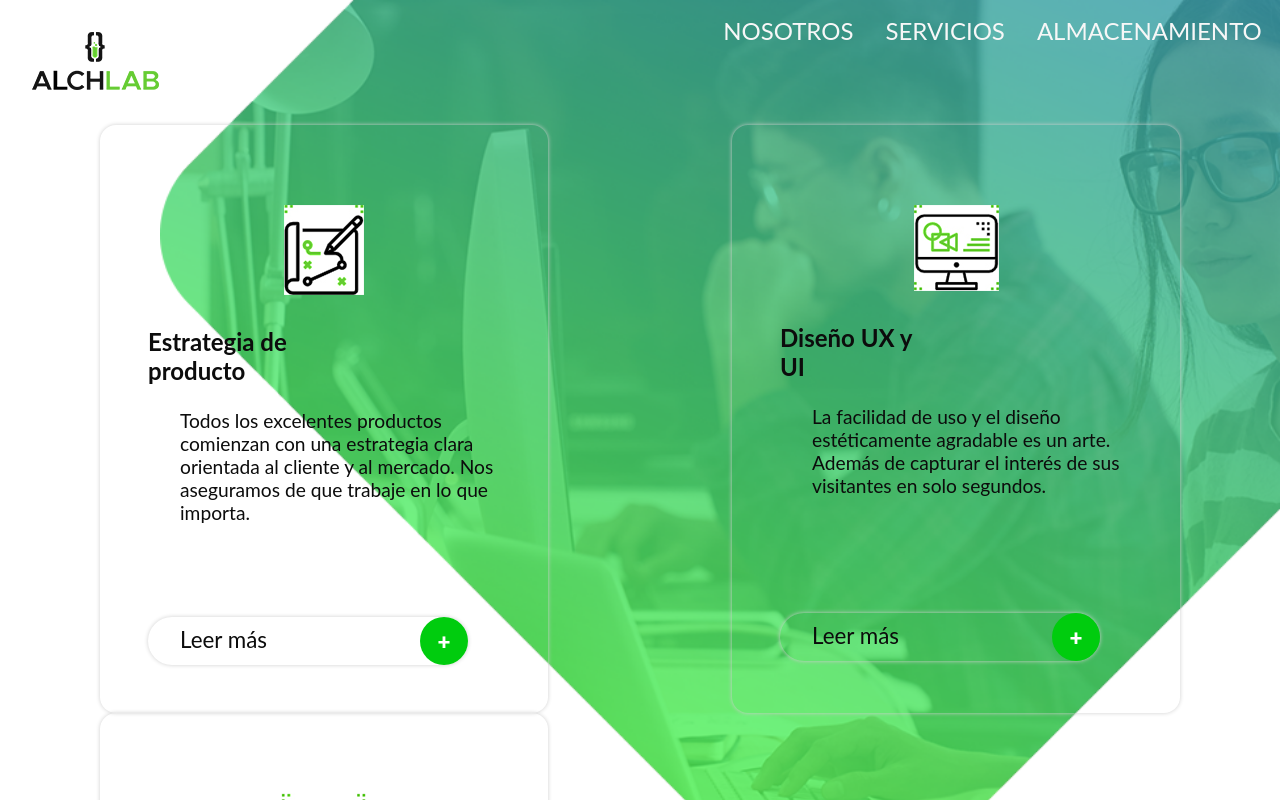
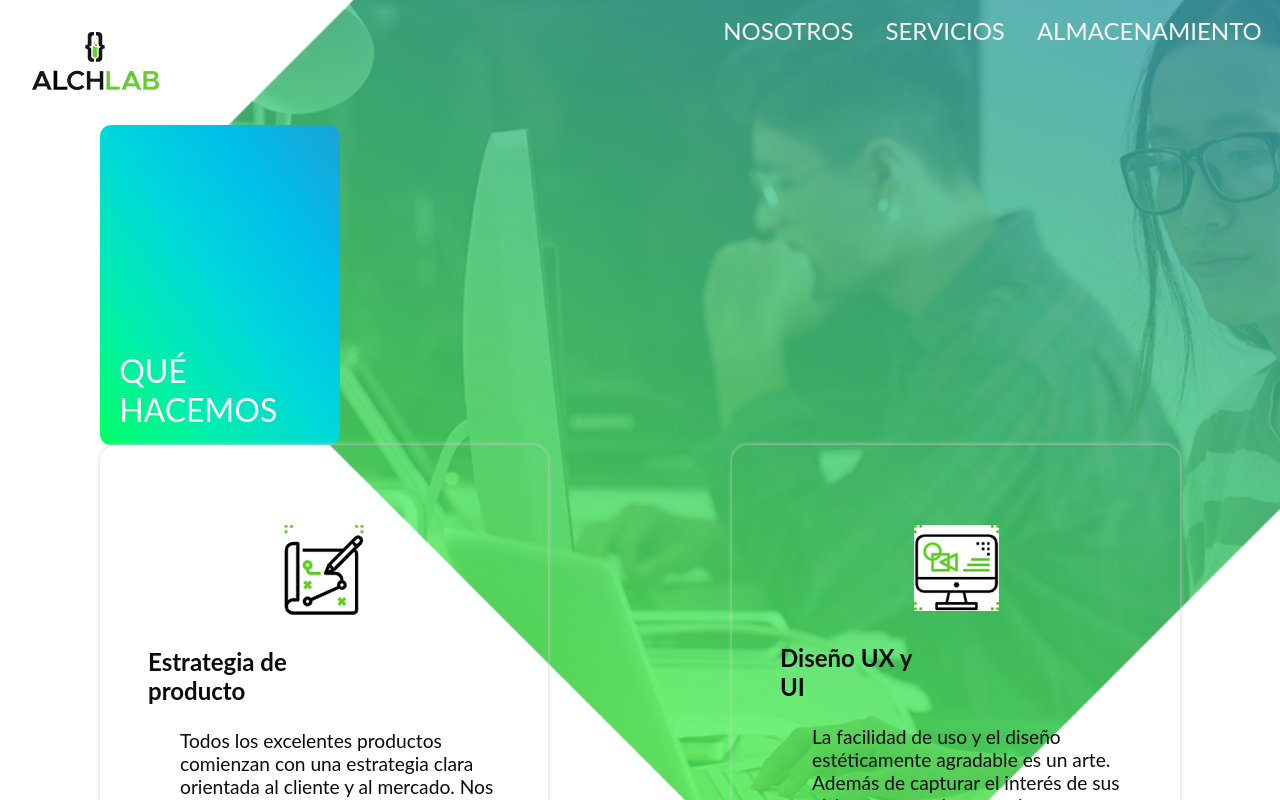
Before and after one commit to Alchlabsac/alchlab-production, a Next.js app: page / in a window 1280 px wide. Shown: the top 800 px of the page. Built offline with nearby package versions, Linux system fonts and the light colour scheme.

Commit message:
:sparkles: [GH-5] Page Title box finished

```diff
--- a/components/UI/Boxes/PageTitleBox/PageTitleBox.js
+++ b/components/UI/Boxes/PageTitleBox/PageTitleBox.js
@@ -0,0 +1,12 @@
+import React from "react";
+import styles from "./PageTitleBox.module.css"
+
+const PageTitleBox = ({ text }) => {
+  return (
+    <div class={styles.pageTitleBox}>
+      <p class={styles.pageTitleBoxText}>{text}</p>
+    </div>
+  );
+};
+
+export default PageTitleBox;
--- /dev/null
+++ b/components/UI/Boxes/PageTitleBox/PageTitleBox.module.css
@@ -0,0 +1,25 @@
+.pageTitleBox {
+  background-image: linear-gradient(
+    to left bottom,
+    #1ba2d8,
+    #00bee9,
+    #00d8db,
+    #00eead,
+    #00ff65
+  );
+  width: 15rem;
+  height: 20rem;
+  border-radius: 0.7rem;
+  text-transform: uppercase;
+  display: flex;
+  flex-direction: column-reverse;
+  color: white;
+  font-weight: bolder;
+  font-size: 2rem;
+  padding: 0 0.6rem 1rem 1.2rem;
+}
+
+.pageTitleBoxText {
+  margin: 0;
+  color: white;
+}
--- a/pages/index.js
+++ b/pages/index.js
@@ -5,13 +5,17 @@ import Button from "../components/UI/Button/Button";
 import Container from "../components/UI/Container/Container";
 import ServiceBox from "../components/UI/Boxes/ServiceBox/ServiceBox";
 import { ServiceBoxItems } from "../components/UI/Boxes/ServiceBox/ServiceBoxItems";
+import PageTitleBox from "../components/UI/Boxes/PageTitleBox/PageTitleBox";
 
 const IndexPage = () => {
   return (
     <Auxiliar>
       <Header />
       <Container>
-        <ServiceBox items={ServiceBoxItems} />
+        <div>
+          <PageTitleBox text="Qué hacemos"></PageTitleBox>
+          <ServiceBox items={ServiceBoxItems} />
+        </div>
       </Container>
       <Footer />
     </Auxiliar>
```
Also changed, not shown: components/UI/Boxes/PageTitleBox/PageTitleBox.css (deleted).
